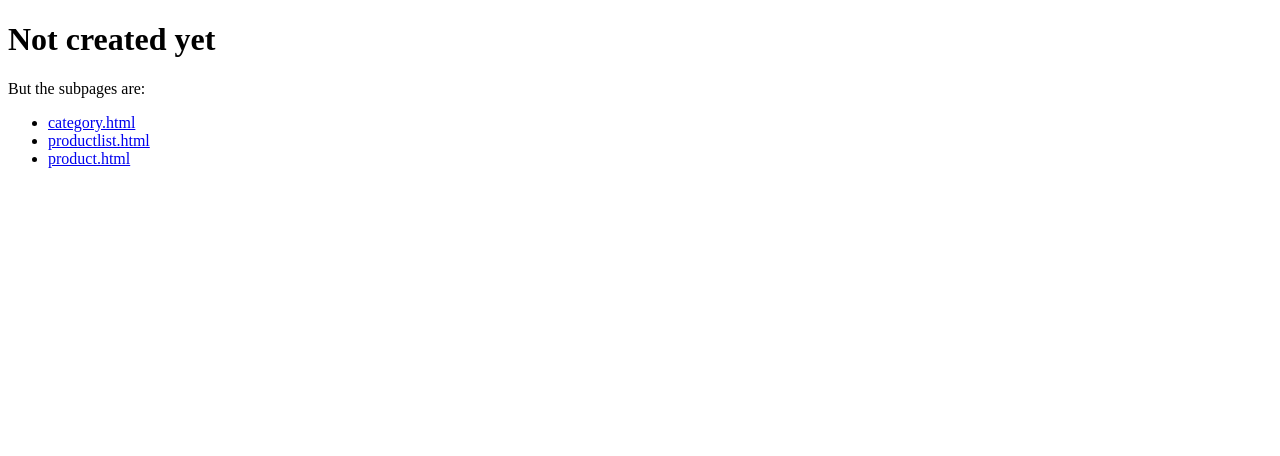
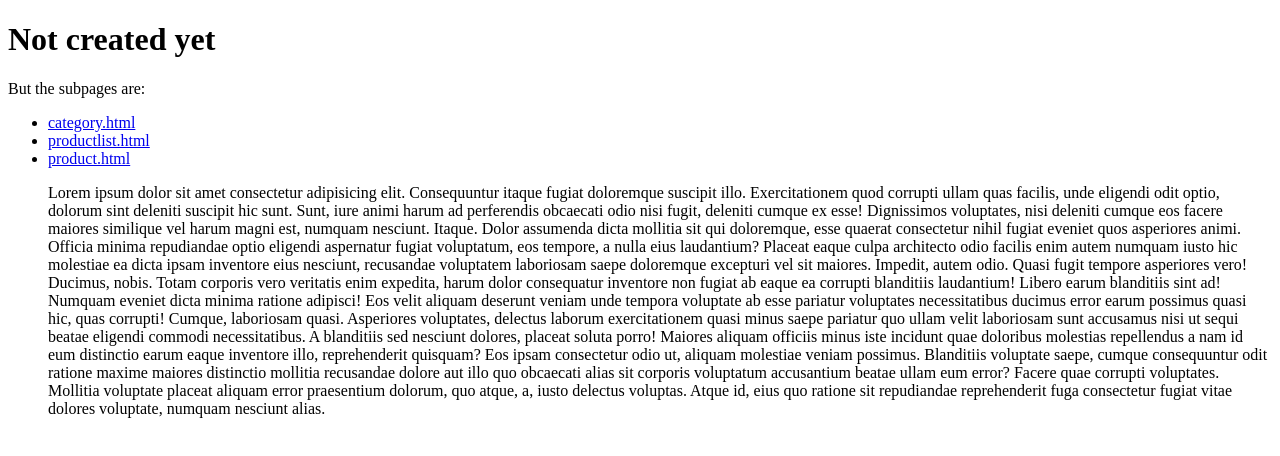
Before and after one commit to jonasholbech/demos-2022, a plain HTML site: page index.html in a window 1280 px wide. Drawn offline with Linux system fonts and the light colour scheme.

```diff
--- a/index.html
+++ b/index.html
@@ -12,6 +12,41 @@
       <li><a href="category.html">category.html</a></li>
       <li><a href="productlist.html">productlist.html</a></li>
       <li><a href="product.html">product.html</a></li>
+      <p>
+        Lorem ipsum dolor sit amet consectetur adipisicing elit. Consequuntur
+        itaque fugiat doloremque suscipit illo. Exercitationem quod corrupti
+        ullam quas facilis, unde eligendi odit optio, dolorum sint deleniti
+        suscipit hic sunt. Sunt, iure animi harum ad perferendis obcaecati odio
+        nisi fugit, deleniti cumque ex esse! Dignissimos voluptates, nisi
+        deleniti cumque eos facere maiores similique vel harum magni est,
+        numquam nesciunt. Itaque. Dolor assumenda dicta mollitia sit qui
+        doloremque, esse quaerat consectetur nihil fugiat eveniet quos
+        asperiores animi. Officia minima repudiandae optio eligendi aspernatur
+        fugiat voluptatum, eos tempore, a nulla eius laudantium? Placeat eaque
+        culpa architecto odio facilis enim autem numquam iusto hic molestiae ea
+        dicta ipsam inventore eius nesciunt, recusandae voluptatem laboriosam
+        saepe doloremque excepturi vel sit maiores. Impedit, autem odio. Quasi
+        fugit tempore asperiores vero! Ducimus, nobis. Totam corporis vero
+        veritatis enim expedita, harum dolor consequatur inventore non fugiat ab
+        eaque ea corrupti blanditiis laudantium! Libero earum blanditiis sint
+        ad! Numquam eveniet dicta minima ratione adipisci! Eos velit aliquam
+        deserunt veniam unde tempora voluptate ab esse pariatur voluptates
+        necessitatibus ducimus error earum possimus quasi hic, quas corrupti!
+        Cumque, laboriosam quasi. Asperiores voluptates, delectus laborum
+        exercitationem quasi minus saepe pariatur quo ullam velit laboriosam
+        sunt accusamus nisi ut sequi beatae eligendi commodi necessitatibus. A
+        blanditiis sed nesciunt dolores, placeat soluta porro! Maiores aliquam
+        officiis minus iste incidunt quae doloribus molestias repellendus a nam
+        id eum distinctio earum eaque inventore illo, reprehenderit quisquam?
+        Eos ipsam consectetur odio ut, aliquam molestiae veniam possimus.
+        Blanditiis voluptate saepe, cumque consequuntur odit ratione maxime
+        maiores distinctio mollitia recusandae dolore aut illo quo obcaecati
+        alias sit corporis voluptatum accusantium beatae ullam eum error? Facere
+        quae corrupti voluptates. Mollitia voluptate placeat aliquam error
+        praesentium dolorum, quo atque, a, iusto delectus voluptas. Atque id,
+        eius quo ratione sit repudiandae reprehenderit fuga consectetur fugiat
+        vitae dolores voluptate, numquam nesciunt alias.
+      </p>
     </ul>
   </body>
 </html>
```
